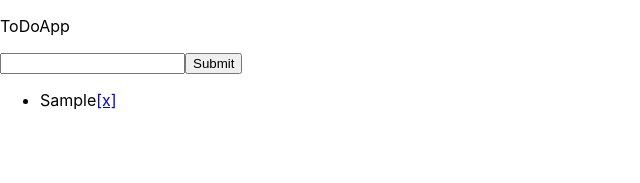
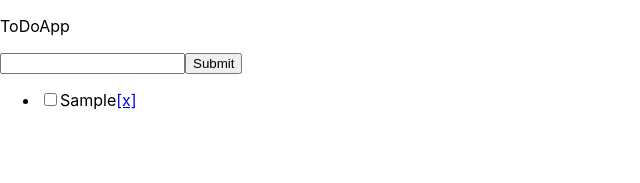
Before and after one commit to ismailToyran/ToDoApp, a React (Create React App) app: page / in a window 1280 px wide. Both pictures are taken after typing "Sample" into the empty fields and a click on the button "Submit". Shown: the top 183 px of the page, without its empty margins (0-640 px from the left). Built offline with nearby package versions, Linux system fonts and the light colour scheme.

Commit message:
Checkbox Implementetion

```diff
--- a/src/Components/ToDoList/ToDoList.js
+++ b/src/Components/ToDoList/ToDoList.js
@@ -1,12 +1,33 @@
 import React, { Component } from 'react';
 
 class ToDoList extends Component {
+  constructor(props) {
+    super(props);
+    this.state = {
+      done : false
+    }
+
+    this.handleOnChange = this.handleOnChange.bind(this);
+  }
+
+  handleOnChange () {
+    const _done = !this.state.done;
+    this.setState({
+      done: _done
+    })
+  }
 
   render() {
     return (
       <ul>
         { this.props.items.map((item, index) => {
           return <li key={index}>
+                   <input
+                     type='checkbox'
+                     checked={this.state.done}
+                     onChange={this.handleOnChange}
+                     style={{ fontSize: 'x-large'}}
+                   />
                    { item }
                    <a href='#' onClick={this.props.handleDelete.bind(null, item)}>
                      [x]
```
